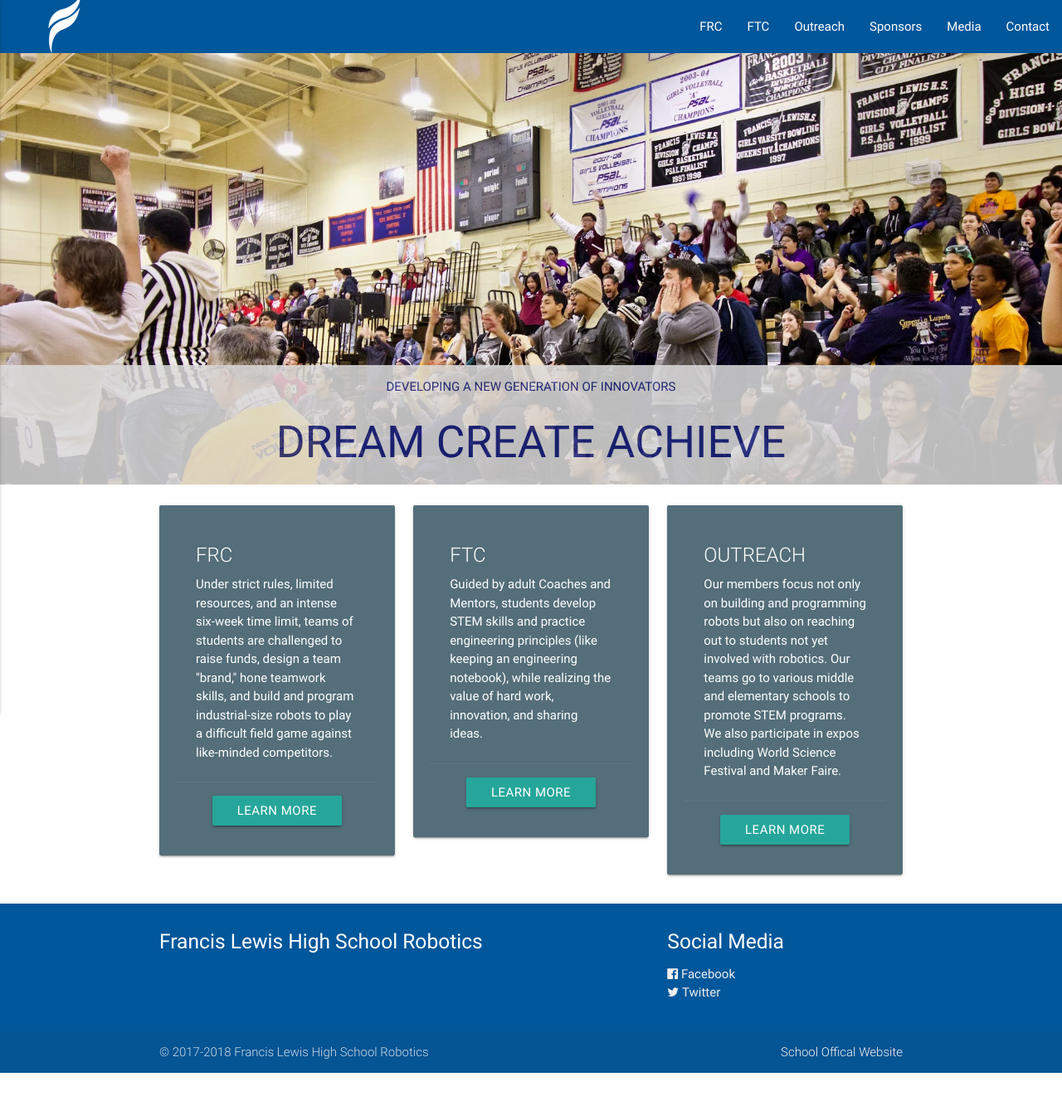
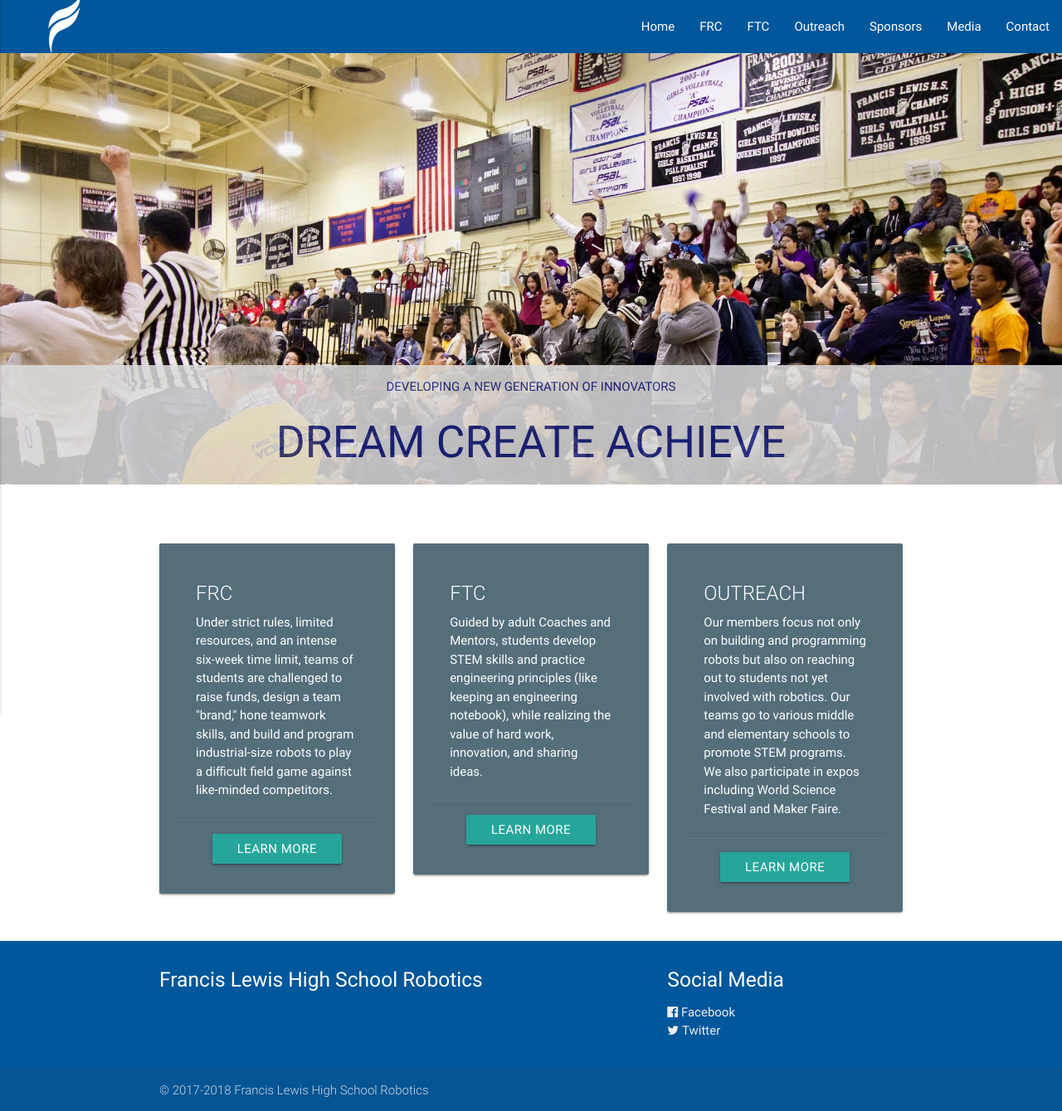
Before and after one commit to FLHSRobotics/flhsrobotics2, an Angular app: page / in a window 1280 px wide. Shown: the whole page at 83% size. Before the commit the page ends 1293 px from the top, so only its background shows below. Built offline with nearby package versions, Linux system fonts and the light colour scheme.

Commit message:
update ftc page

```diff
--- a/src/app/frc/frc.component.html
+++ b/src/app/frc/frc.component.html
@@ -1,4 +1,4 @@
-<div class="container" *ngIf="teamId == 0">
+<div class="container" *ngIf="teamId == '0'">
   <div class="center-align">
     <h1 class="title">FIRST Robotics Competition</h1>
     <hr>
@@ -21,6 +21,6 @@
     <br>
   </div>
 </div>
-<div class="container" *ngIf="teamId !==0">
+<div class="container" *ngIf="teamId !== '0'">
 
 </div>
--- a/src/app/frc/frc.component.ts
+++ b/src/app/frc/frc.component.ts
@@ -8,7 +8,7 @@ import {ActivatedRoute} from "@angular/router";
 })
 export class FrcComponent implements OnInit {
 
-  teamId: number;
+  teamId:string;
 
   constructor(
     private route:ActivatedRoute
--- a/src/app/ftc/ftc.component.html
+++ b/src/app/ftc/ftc.component.html
@@ -1,3 +1,24 @@
-<p>
-  ftc works!
-</p>
+<div class="container" *ngIf="teamId === '0'">
+  <div class="center-align">
+    <h1 class="title">FIRST Tech Challenge</h1>
+    <hr>
+
+    <div class="text-box">
+      <br>
+      <p style="font-size: large">
+        The FTC program is one of the most popular programs at Francis Lewis High School.  Due to sustained interest in FTC, the school has eight FTC teams that compete in various tournaments not only in New York City but also in New Jersey and Hudson Valley.
+      </p>
+    </div>
+    <br>
+    <p style="font-size: large">Take a look at this year's game.</p>
+    <div class="video-container">
+      <iframe class="responsive-embed" src="https://www.youtube.com/embed/nRsu7bRFhx4" frameborder="0"
+              allow="encrypted-media" allowfullscreen></iframe>
+    </div>
+    <hr>
+    <br>
+  </div>
+</div>
+<div class="container" *ngIf="teamId !== '0'">
+
+</div>
--- a/src/app/ftc/ftc.component.ts
+++ b/src/app/ftc/ftc.component.ts
@@ -8,7 +8,7 @@ import {ActivatedRoute} from "@angular/router";
 })
 export class FtcComponent implements OnInit {
 
-  teamId:Number;
+  teamId:string;
 
   constructor(
     private route:ActivatedRoute
--- a/src/app/home/home.component.css
+++ b/src/app/home/home.component.css
@@ -17,7 +17,7 @@
   opacity: 1;
 }
 .card-custom{
-  margin-top: 25px;
+  margin-top: 25%;
   padding: 20px;
-  min-height: 45vh;
+  min-height: 45%;
 }
--- a/src/app/outreach/outreach.component.ts
+++ b/src/app/outreach/outreach.component.ts
@@ -15,7 +15,6 @@ export class OutreachComponent implements OnInit {
 
   ngOnInit() {
     this.outreachArr = outreach;
-    console.log(outreach)
   }
 
 }
--- a/src/app/partical/footer/footer.component.html
+++ b/src/app/partical/footer/footer.component.html
@@ -16,7 +16,6 @@
   <div class="footer-copyright">
     <div class="container">
       © 2017-2018 Francis Lewis High School Robotics
-      <a class="grey-text text-lighten-4 right" href="http://www.francislewishs.org/">School Offical Website</a>
     </div>
   </div>
 </footer>
--- a/src/app/partical/navbar/navbar.component.html
+++ b/src/app/partical/navbar/navbar.component.html
@@ -3,6 +3,7 @@
     <a routerLink="/" class="brand-logo" style="display: inline;"><img src="/assets/img/logo.png" alt="FRANCIS LEWIS ROBOTICS"></a>
     <a data-activates="mobile-demo" class="button-collapse"><i class="material-icons">menu</i></a>
     <ul class="right hide-on-med-and-down">
+      <li><a routerLink="/">Home</a></li>
       <li><a data-activates='dropdown-frc' class="dropdown-button">FRC</a>
         <ul id='dropdown-frc' class="dropdown-content" style="margin-top: 64px;">
           <li><a routerLink="/frc/3017">3017</a></li>
@@ -27,6 +28,7 @@
       <li><a routerLink="/contact">Contact</a></li>
     </ul>
     <ul class="side-nav" id="mobile-demo">
+      <li><a routerLink="/">Home</a></li>
       <li><a data-activates='dropdown-frc-m' class="dropdown-button">FRC</a>
         <ul id='dropdown-frc-m' class="dropdown-content" style="margin-top: 64px;">
           <li><a routerLink="/frc/3017">3017</a></li>
```
